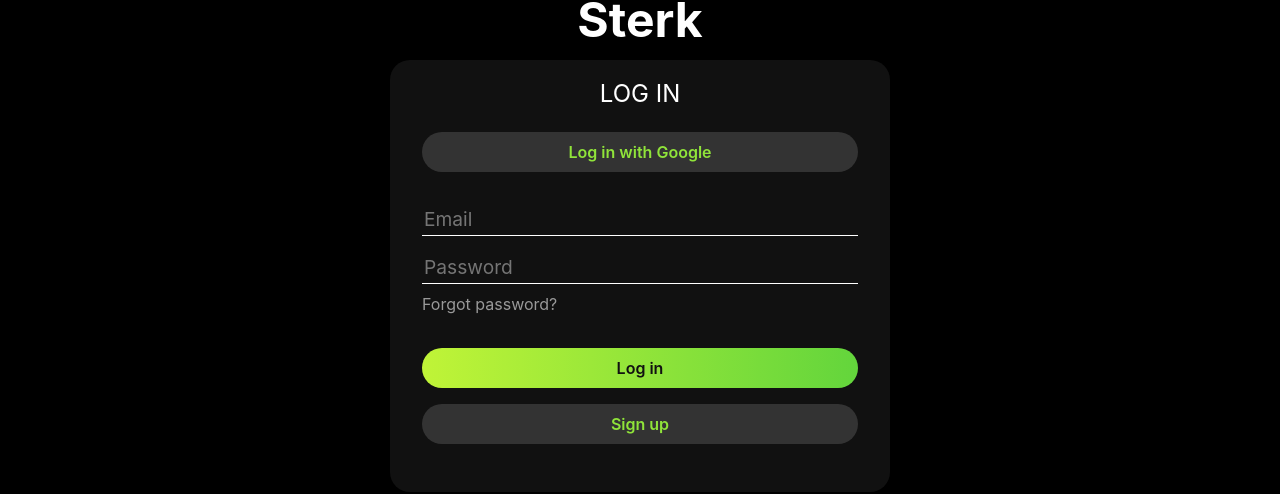
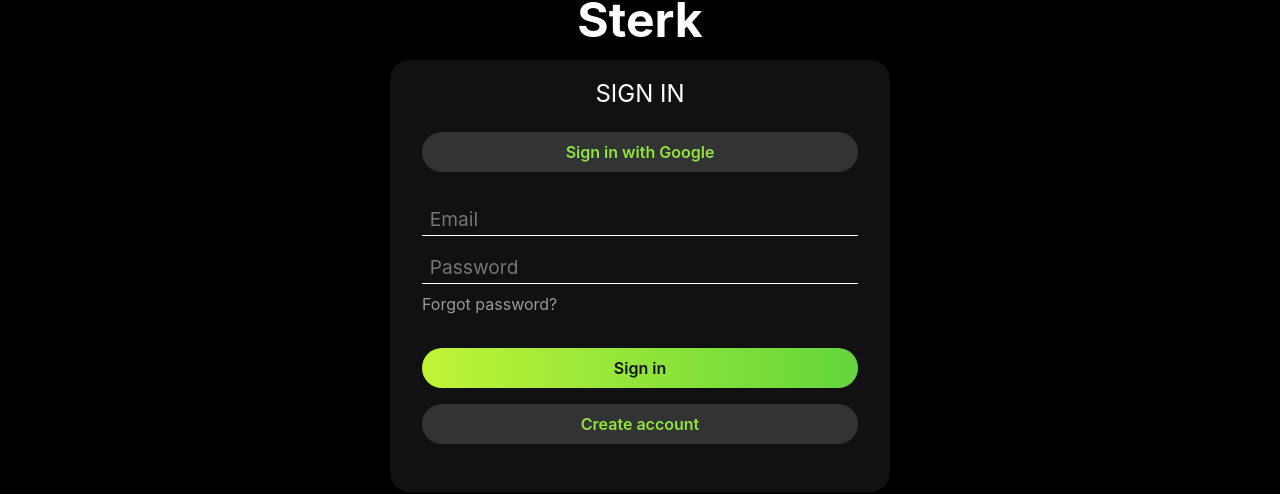
Before and after one commit to KevinMolid/Sterk, a React (Vite) app: page / in a window 1280 px wide. Shown: the part 196-690 px from the top of the page. Built offline with nearby package versions, Linux system fonts and the light colour scheme; no server answers.

Commit message:
added login with google

```diff
--- a/src/App.css
+++ b/src/App.css
@@ -255,6 +255,7 @@ p {
 
 /* Inputs */
 input {
+  padding-inline: 0.4em;
   font-family: Inter, system-ui, Avenir, Helvetica, Arial, sans-serif;
 }
 
--- a/src/App.jsx
+++ b/src/App.jsx
@@ -15,7 +15,9 @@ import { getAuth,
   createUserWithEmailAndPassword,
   signInWithEmailAndPassword,
   signOut,
-  onAuthStateChanged } from "firebase/auth";
+  onAuthStateChanged,
+  GoogleAuthProvider,
+  signInWithPopup } from "firebase/auth";
 
 
 const firebaseConfig = {
@@ -30,6 +32,7 @@ const firebaseConfig = {
 const app = initializeApp(firebaseConfig)
 const analytics = getAnalytics(app)
 const auth = getAuth(app)
+const provider = new GoogleAuthProvider()
 
 function App() {
   const [user, setUser] = useState(null)
@@ -59,7 +62,7 @@ function App() {
       })
   }
 
-  // Sign in
+  // Sign in with email
   function authSignInWithEmail(event) {
     event.preventDefault()
     const email = document.getElementById('email').value
@@ -75,6 +78,23 @@ function App() {
         console.error(error)
       })
   }
+
+    // Sign in with google
+    function authSignInWithGoogle(event) {
+      event.preventDefault()
+      signInWithPopup(auth, provider)
+      .then((result) => {
+        // This gives you a Google Access Token. You can use it to access the Google API.
+        const credential = GoogleAuthProvider.credentialFromResult(result);
+        const token = credential.accessToken;
+        // The signed-in user info.
+        const user = result.user;
+        // IdP data available using getAdditionalUserInfo(result)
+        setUser(user)
+      }).catch((error) => {
+        console.log(error)
+      });
+    }
 
   function authSignOut() {
     const auth = getAuth();
@@ -94,9 +114,9 @@ function App() {
           <span className='signIn--logo-txt'>Sterk</span>
         </div>
         <div className='signIn--card'>
-          <h2 className="signIn--h2">LOG IN</h2>
-          <button className="btn btn-secondary margin-bottom-2">Log in with Google</button>
+          <h2 className="signIn--h2">SIGN IN</h2>
           <form>
+          <button className="btn btn-secondary margin-bottom-2" onClick={authSignInWithGoogle}>Sign in with Google</button>
             <input
               className="signIn--input margin-bottom-1"
               type="email"
@@ -114,8 +134,8 @@ function App() {
               required
               />
             <p className='signIn--p'>Forgot password?</p>
-            <button className="btn btn-primary margin-bottom-1" onClick={authSignInWithEmail}>Log in</button>
-            <button className="btn btn-secondary margin-bottom-2" onClick={authCreateAccountWithEmail}>Sign up</button>
+            <button className="btn btn-primary margin-bottom-1" onClick={authSignInWithEmail}>Sign in</button>
+            <button className="btn btn-secondary margin-bottom-2" onClick={authCreateAccountWithEmail}>Create account</button>
           </form>
         </div>
       </div>
```
